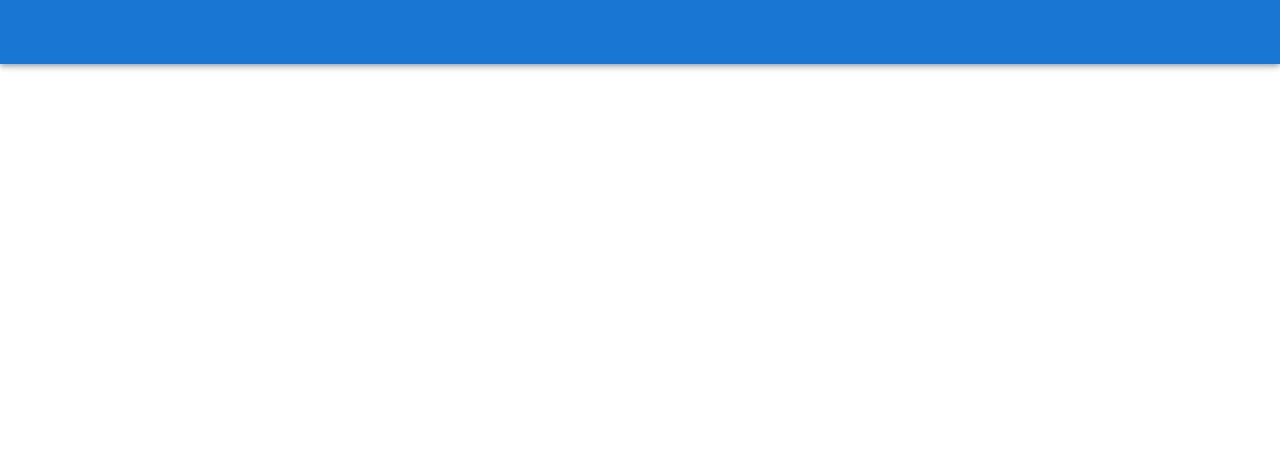
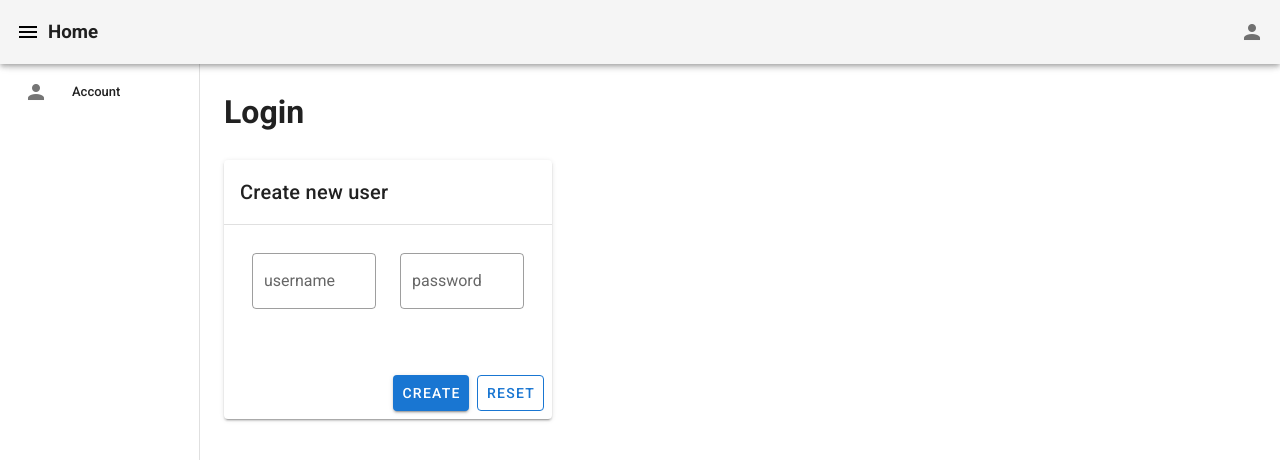
Before and after one commit to saminafshar/wgApp, a Vue app in the folder wg-ui/: page /login in a window 1280 px wide. Shown: the top 460 px of the page. Built offline with nearby package versions, Linux system fonts and the light colour scheme.

Commit message:
first components, loginpage, app-bar, nav-bar

```diff
--- a/wg-ui/src/App.vue
+++ b/wg-ui/src/App.vue
@@ -1,14 +1,29 @@
 <template>
     <v-app>
         <v-app-bar
+                clipped-left
                 app
-                color="primary"
-                dark
         >
+            <v-icon color="black" @click="navDrawer = !navDrawer">mdi-menu</v-icon>
+            <h3 class="ml-2">Home</h3>
+            <v-spacer></v-spacer>
+            <v-icon>mdi-account</v-icon>
+
         </v-app-bar>
         <v-content>
             <router-view></router-view>
         </v-content>
+        <v-navigation-drawer :value="navDrawer" width="200" app absolute fixed left clipped>
+            <v-list nav dense class="py-0">
+                <v-list-item>
+                    <v-list-item-avatar>
+                        <v-icon>mdi-account</v-icon>
+                    </v-list-item-avatar>
+                    <v-list-item-title>Account</v-list-item-title>
+                </v-list-item>
+            </v-list>
+        </v-navigation-drawer>
+
     </v-app>
 </template>
 
@@ -19,7 +34,7 @@
         components: {},
 
         data: () => ({
-            //
+            navDrawer: true,
         }),
     };
 </script>
--- a/wg-ui/src/components/HelloWorld.vue
+++ /dev/null
@@ -1,13 +0,0 @@
-<template>
-    <v-container>
-        <h1>Hello World</h1>
-    </v-container>
-</template>
-
-<script>
-    export default {
-        name: 'HelloWorld',
-
-        data: () => ({}),
-    }
-</script>
--- /dev/null
+++ b/wg-ui/src/components/Home.vue
@@ -0,0 +1,25 @@
+<template>
+    <v-container fluid>
+        <h2>| Home</h2>
+        <v-row>
+            <v-col cols="12">
+                <v-card>
+                    <v-card-title>
+                        Comments
+                    </v-card-title>
+                    <v-card-text>
+                    </v-card-text>
+                </v-card>
+            </v-col>
+        </v-row>
+
+    </v-container>
+</template>
+
+<script>
+    export default {
+        name: 'Home',
+
+        data: () => ({}),
+    }
+</script>
--- /dev/null
+++ b/wg-ui/src/components/Login.vue
@@ -0,0 +1,94 @@
+<template>
+    <v-container fluid>
+        <v-row>
+            <v-col>
+                <v-col><h1>Login</h1></v-col>
+                <div v-if="show">{{message}}</div>
+                <v-col cols="4">
+                    <v-card>
+                        <v-card-title>Create new user</v-card-title>
+                        <v-divider></v-divider>
+                        <v-card-text>
+                            <v-container>
+                                <v-row>
+                                    <v-col cols="6">
+                                        <v-text-field v-model="username" label="username" outlined>
+                                        </v-text-field>
+                                    </v-col>
+                                    <v-col cols="6">
+                                        <v-text-field v-model="password" label="password" outlined>
+                                        </v-text-field>
+                                    </v-col>
+                                </v-row>
+                            </v-container>
+                        </v-card-text>
+                        <v-card-actions>
+                            <v-spacer></v-spacer>
+                            <v-btn color="primary" @click="createUser">Create</v-btn>
+                            <v-btn outlined color="primary">Reset</v-btn>
+                        </v-card-actions>
+                    </v-card>
+
+                </v-col>
+            </v-col>
+
+
+        </v-row>
+    </v-container>
+</template>
+
+<script>
+    export default {
+        name: "Login",
+        data: () => ({
+            username: '',
+            password: '',
+            show: false,
+            message: ''
+        }),
+        methods: {
+            createUser() {
+                const requestBody = {
+                    query: `
+                        mutation {
+                            createUser(userInput: {username: "${this.username}", password: "${this.password}" }) {
+                                _id
+                                username
+                                password
+                            }
+                        }
+                    `
+                };
+                fetch('http://localhost:3000/graphql', {
+                    method: 'POST',
+                    body: JSON.stringify(requestBody),
+                    headers: {
+                        'Content-Type': 'application/json'
+                    }
+                })
+                    .then(response => {
+                        if (response.status !== 200 && response.status !== 201) {
+                            throw new Error('Failed')
+                        }
+                        return response.json();
+
+                    })
+                    .then((responseData) => {
+                        if (responseData.errors) {
+                            this.message = responseData.errors[0].message
+                            this.show = true;
+
+                        }
+                    })
+                    .catch(error => {
+                        console.log(error)
+                    })
+
+            }
+        }
+    }
+</script>
+
+<style scoped>
+
+</style>
--- a/wg-ui/src/router.js
+++ b/wg-ui/src/router.js
@@ -1,12 +1,14 @@
 import Vue from 'vue'
 import VueRouter from 'vue-router'
-import HelloWorld from "./components/HelloWorld";
+import HelloWorld from "./components/Home";
+import Login from "./components/Login";
 
 Vue.use(VueRouter);
 
 
 const routes = [
-    {path: '/home', component: HelloWorld}
+    {path: '/home', component: HelloWorld},
+    {path: '/login', component: Login}
 ];
 
 
```
Also changed, not shown: wg-ui/src/Restservice.js (added), 1 other file (tests, documents, lock files or other folders).
